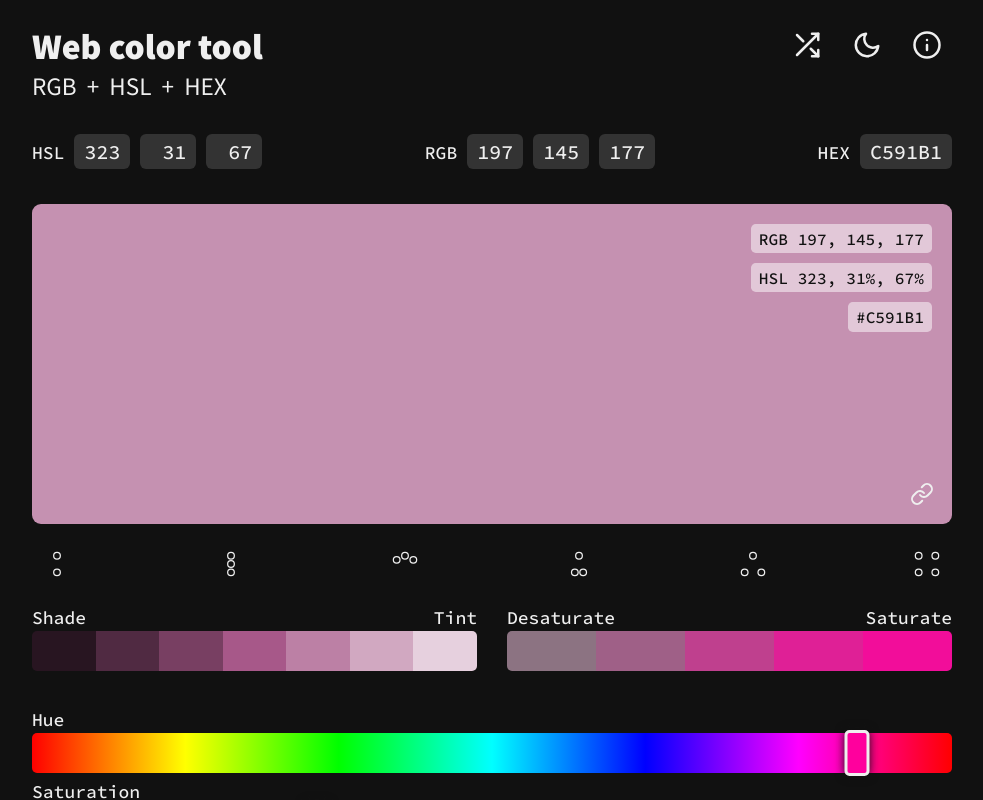
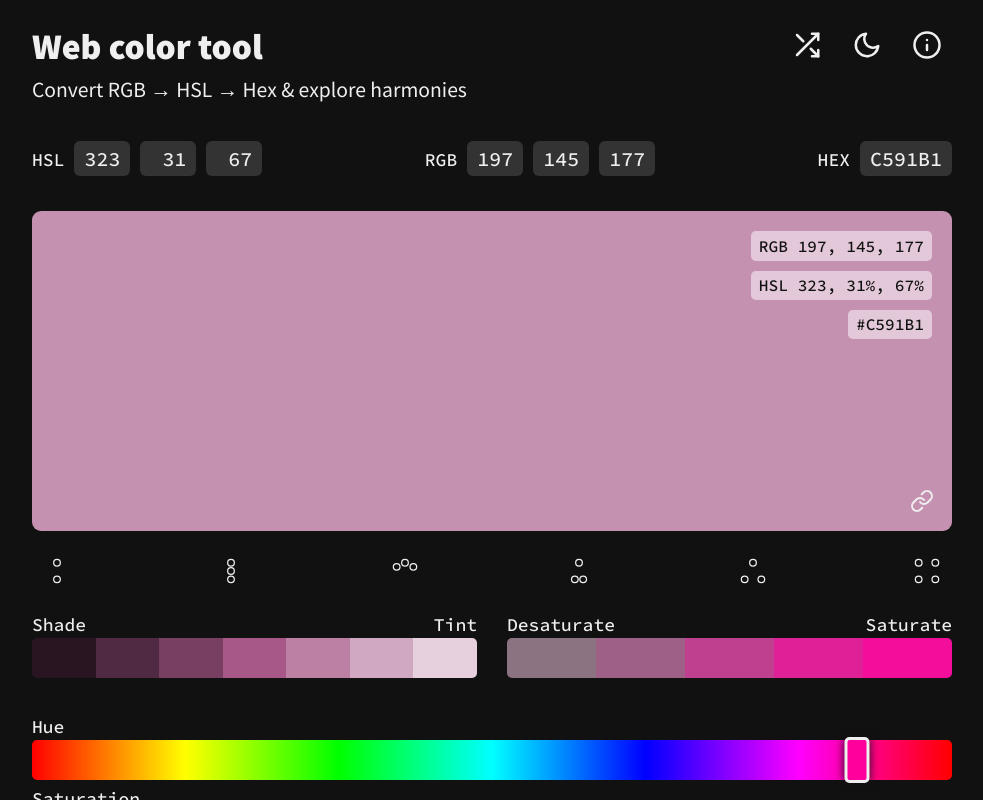
Before and after one commit to murbar/web-color-tool, a React (Create React App) app: page / in a window 1280 px wide. Shown: the top 800 px of the page, without its empty margins (148-1131 px from the left). Built offline with nearby package versions, Linux system fonts and the light colour scheme.

Commit message:
Change main heading

```diff
--- a/src/components/Header.js
+++ b/src/components/Header.js
@@ -5,14 +5,14 @@ import Menu from 'components/Menu';
 const Styles = styled.header`
   margin: 2rem 0;
   position: relative;
+  padding-right: 20%;
   h1 {
     margin: 0;
   }
   h1 span {
     display: block;
-    font-size: 0.7em;
+    font-size: 0.6em;
     font-weight: normal;
-    line-height: 1;
   }
 `;
 
@@ -20,7 +20,7 @@ const Header = ({ state, callbacks }) => {
   return (
     <Styles>
       <h1>
-        Web color tool <span>RGB &nbsp;+&nbsp; HSL &nbsp;+&nbsp; HEX</span>
+        Web color tool <span>Convert RGB → HSL → Hex & explore harmonies</span>
       </h1>
       <Menu state={state} callbacks={callbacks} />
     </Styles>
```
